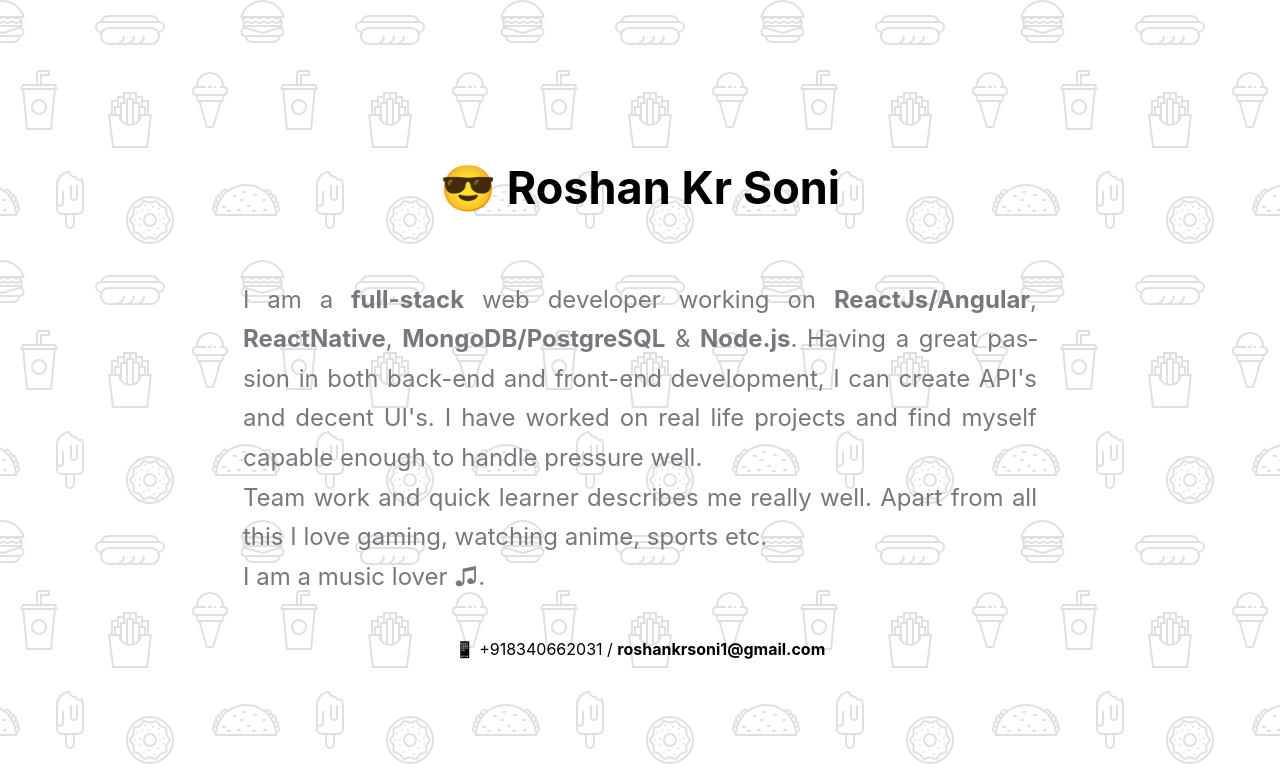
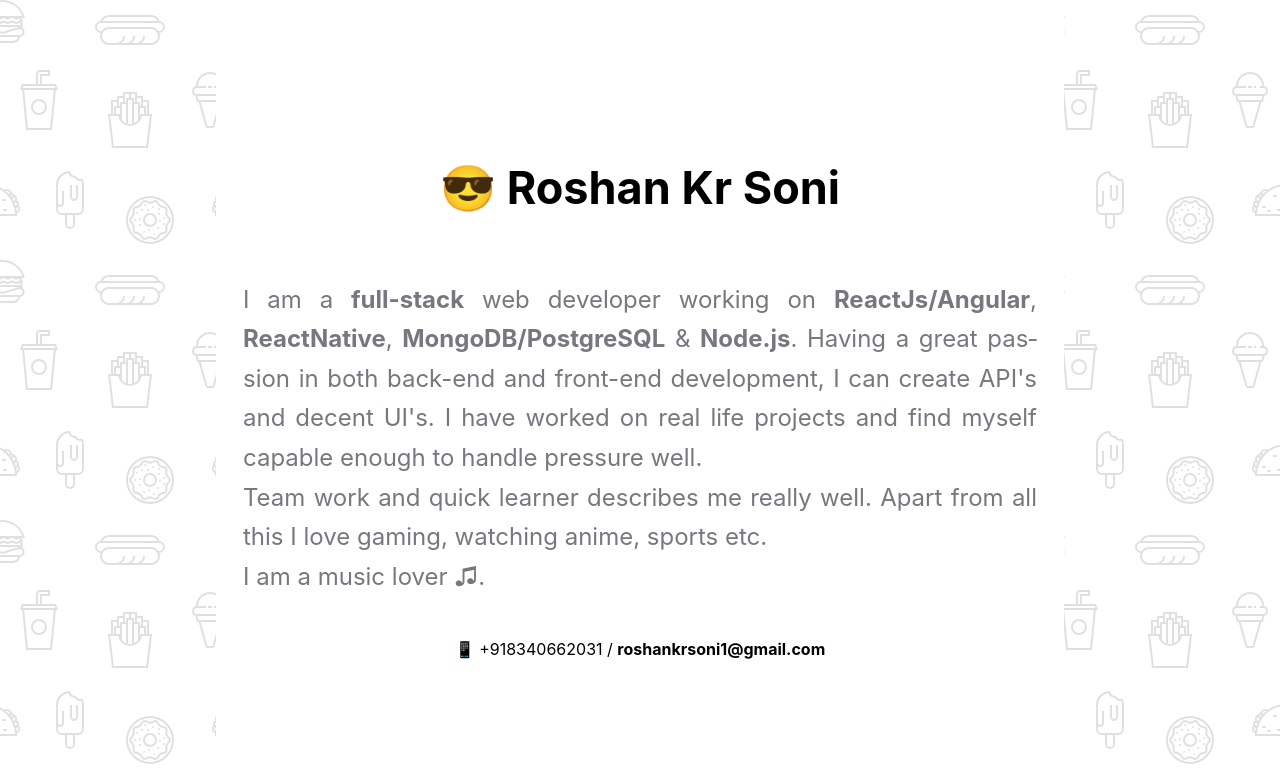
Before and after one commit to Roshankrsoni/react-app, a React (Create React App) app: page / in a window 1280 px wide. Shown: the top 780 px of the page. Built offline with nearby package versions, Linux system fonts and the light colour scheme.

Commit message:
Update App.css

```diff
--- a/src/App.css
+++ b/src/App.css
@@ -11,7 +11,7 @@ main {
     min-height: 100vh;
     padding: 62px 27px;
   text-align: center;
-   backgound:#fff!important;
+   background:#fff!important;
 }
 h1 {
   font-size: 45px;
```
